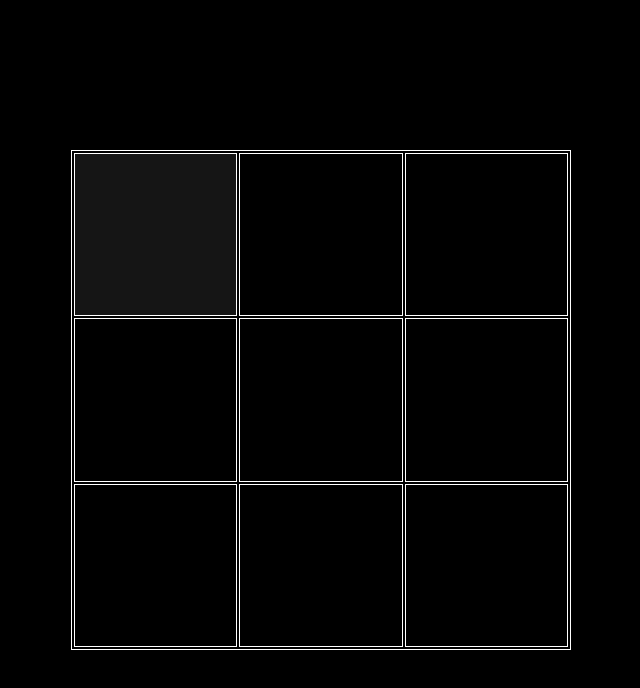
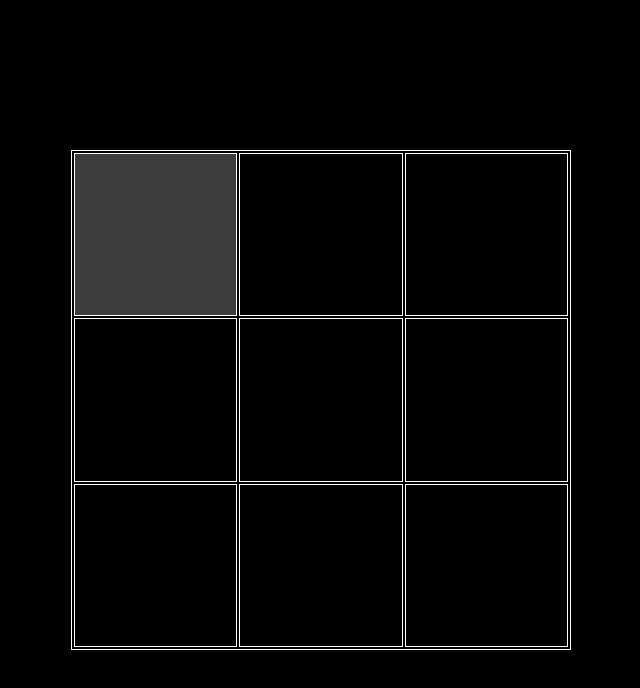
Before and after one commit to AnjalaOnDrugs/tacking-toe, a plain HTML site: page index.html in a window 1280 px wide. In both pictures the pointer is over the element 474 px from the left and 234 px from the top of the page. Shown: the whole page, without its empty margins (319-959 px from the left). Drawn offline with Linux system fonts and the light colour scheme.

Commit message:
Changed the hover transition

```diff
--- a/style.css
+++ b/style.css
@@ -20,8 +20,11 @@
   td {
     border: solid 1px white !important;
     position: relative;
+    transition: all 0.3s ease-in-out;
+    cursor: pointer;
     &:hover {
-      background-color: rgba(255, 255, 255, 0.082) !important;
+      background-color: rgba(255, 255, 255, 0.24) !important;
+      transition: all 0.3s ease-in-out;
     }
   }
 }
```
